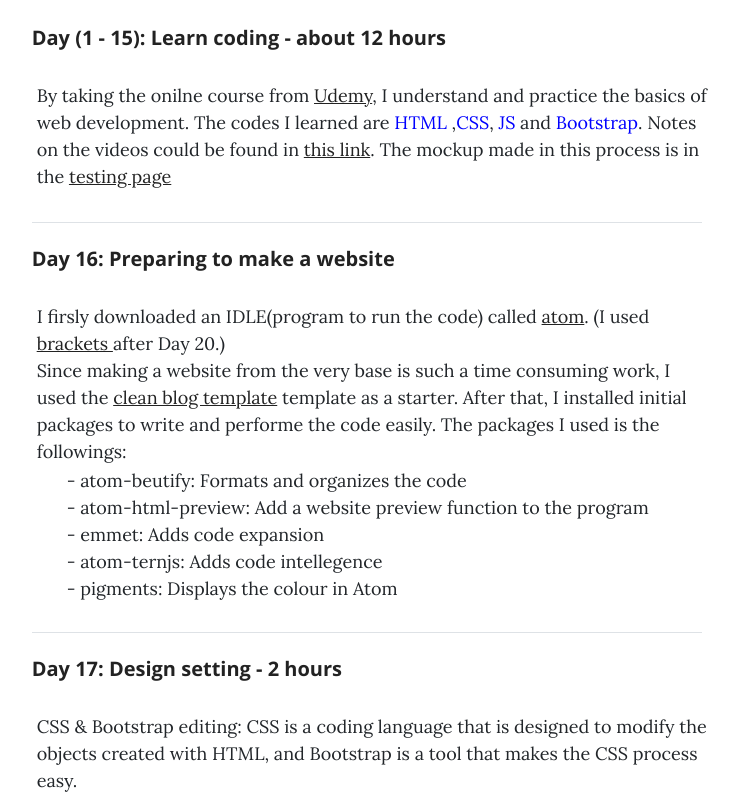
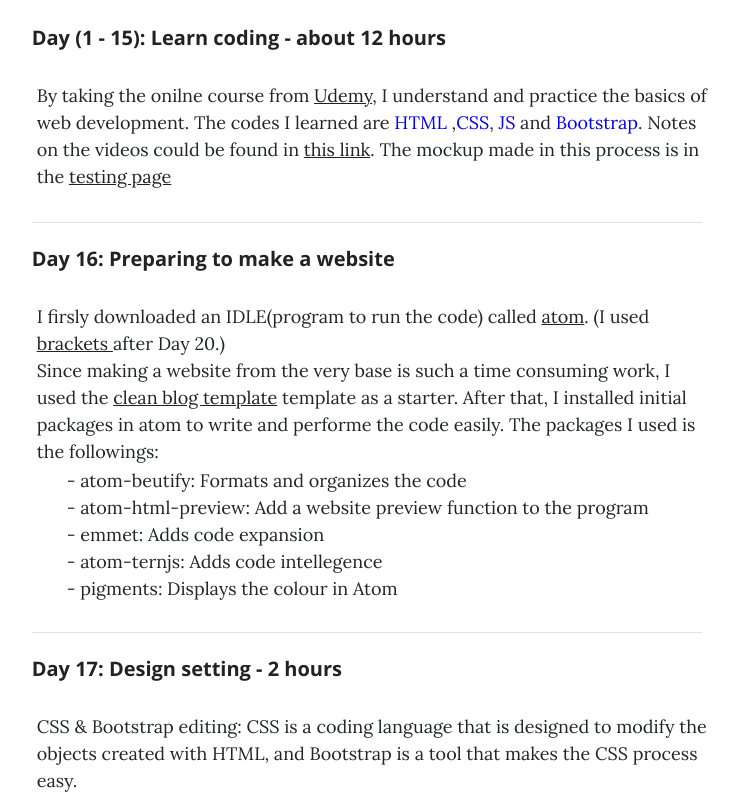
Before and after one commit to Overworking/Personal-Project, a plain HTML site: page Journal.html in a window 1280 px wide. Shown: the part 538-1338 px from the top of the page, without its empty margins (273-1012 px from the left). Drawn offline with nearby package versions, Linux system fonts and the light colour scheme.

Commit message:
Update Journal.html

```diff
--- a/Journal.html
+++ b/Journal.html
@@ -64,7 +64,7 @@
           <h5>Day 16: Preparing to make a website</h5>
           <p>I firsly downloaded an IDLE(program to run the code) called <a href="https://atom.io/">atom</a>. (I used <a href="https://brackets.io/">brackets </a> after Day 20.)
             <br>Since making a website from the very base is such a time consuming work, I used the <a href="">clean blog template</a> template as a starter.
-            After that, I installed initial packages to write and performe the code easily. The packages I used is the followings:
+            After that, I installed initial packages in atom to write and performe the code easily. The packages I used is the followings:
             <p-list><br>- atom-beutify: Formats and organizes the code <br> - atom-html-preview: Add a website preview function to the program<br>- emmet: Adds code expansion <br>- atom-ternjs: Adds code intellegence <br>- pigments: Displays the
               colour in Atom</p-list>
             <br>
```
